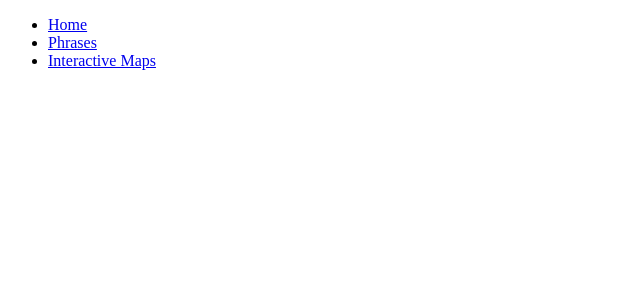
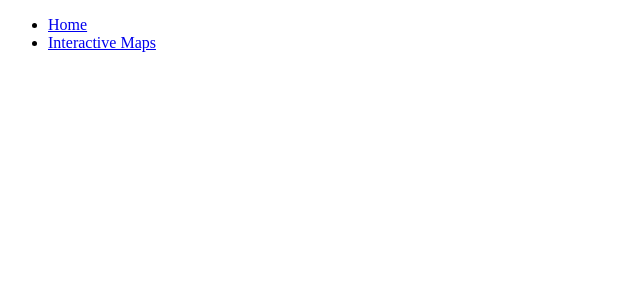
Before and after one commit to chica25/Fonetica_frontend, a React (Create React App) app: page / in a window 1280 px wide. Shown: the top 300 px of the page, without its empty margins (0-640 px from the left). Built offline with nearby package versions, Linux system fonts and the light colour scheme.

Commit message:
Include the phrases array on the reducer

```diff
--- a/src/App.js
+++ b/src/App.js
@@ -14,7 +14,6 @@ class App extends React.Component {
        <NavBar/>
           <Switch>
             <Route exact path="/home" component={Home}/>
-            {/* <Route exact path="/languages" component={LanguageList}/> */}
             <Route exact path="/languages/phrases/:id" component={PhraseContainer}/>
             <Route exact path="/interactivemaps" component={InteractiveMaps}/>
           </Switch>
--- a/src/components/NavBar.js
+++ b/src/components/NavBar.js
@@ -8,8 +8,6 @@ function NavBar() {
         <div>
             <ul>
                 <li><Link to="/home">Home</Link></li>
-                {/* <li><Link to="/languages">Languages</Link></li> */}
-                <li><Link to="/phrases">Phrases</Link></li>
                 <li><Link to="/interactivemaps">Interactive Maps</Link></li>
             </ul>
         </div>
--- a/src/components/PhraseContainer.js
+++ b/src/components/PhraseContainer.js
@@ -41,6 +41,7 @@ class PhraseContainer extends Component {
             )
          }
 }
+
 const mapStateToProps = (state) => ({
     phrases: state.phrases
 })
--- a/src/reducers/languageReducer.js
+++ b/src/reducers/languageReducer.js
@@ -1,5 +1,6 @@
 const initialState = {
     languages: [],
+    phrases: []
 
 }
 
```
Also changed, not shown: src/components/LanguageList.js (+0 -8 lines), 1 other file (tests, documents, lock files or other folders).
